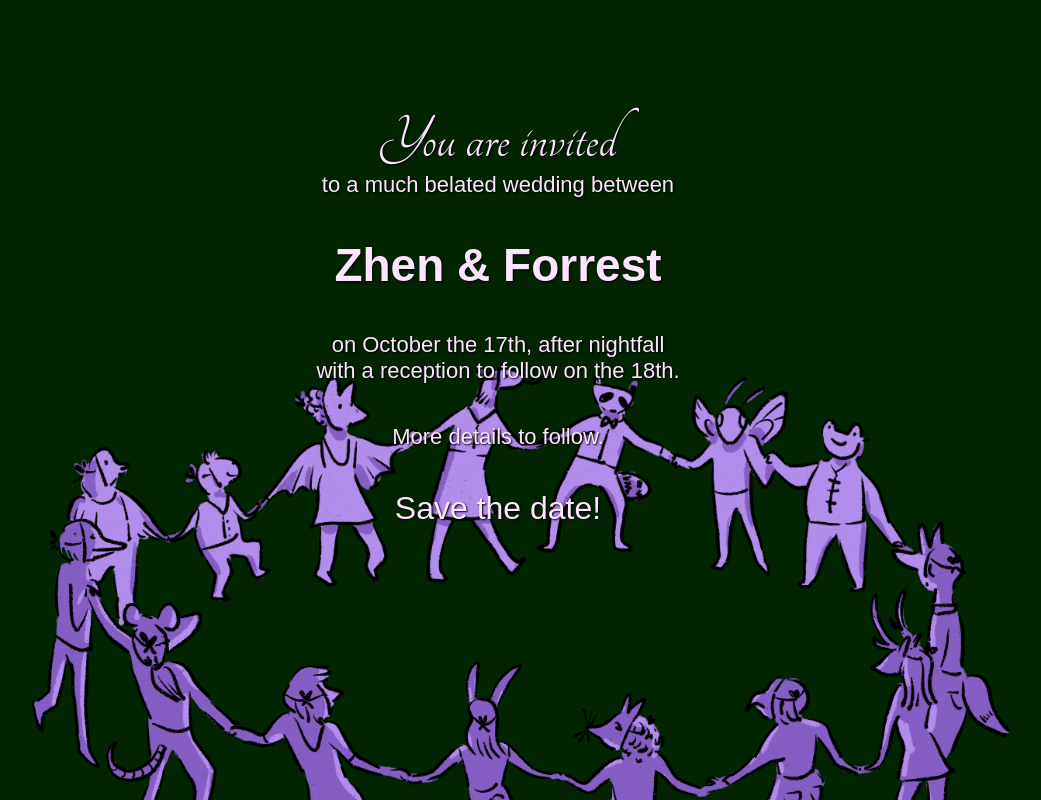
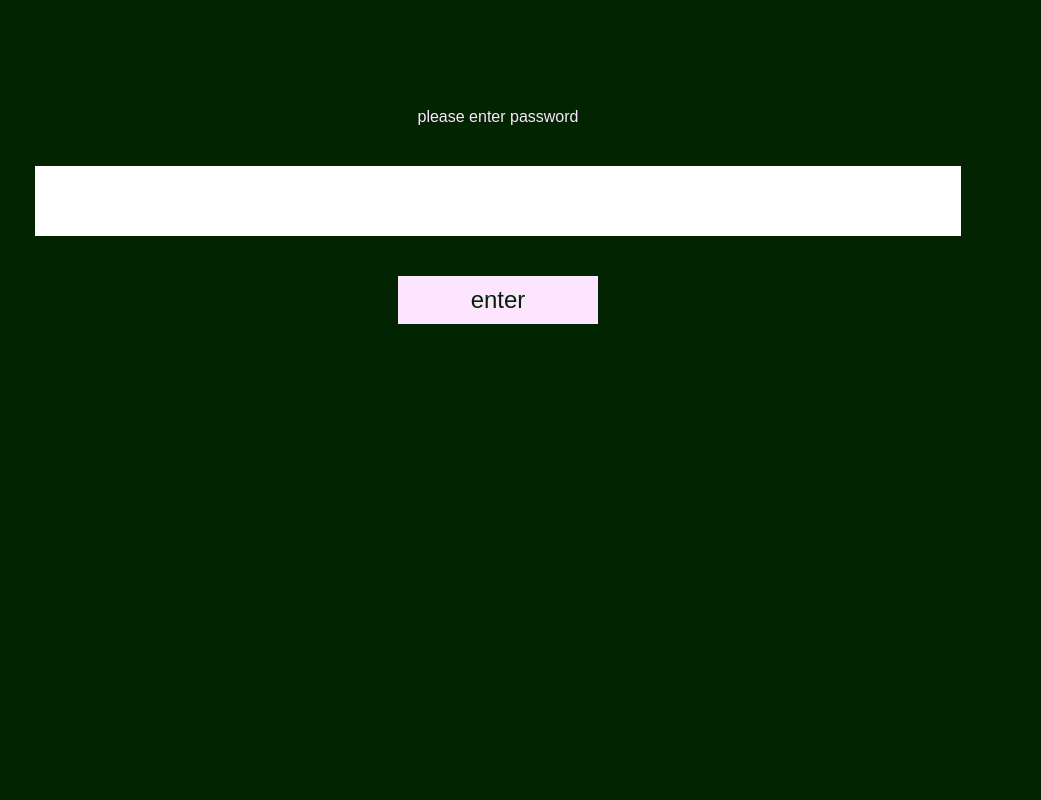
Before and after one commit to Bloombeard/bloombeard.github.io, a Next.js app: page /wedding in a window 1280 px wide. Shown: the whole page, without its empty margins (142-1183 px from the left). Built offline with nearby package versions, Linux system fonts and the light colour scheme; a web font is replaced by a local one.

Commit message:
saves access state in localstorage

```diff
--- a/app/(extra)/wedding/page.tsx
+++ b/app/(extra)/wedding/page.tsx
@@ -3,6 +3,7 @@
 import React, { useEffect, useRef, useState } from 'react'
 import Image from 'next/image'
 import { Tangerine } from 'next/font/google'
+import { setItem, getItem } from '@/common/utils/localStorage'
 
 import weddingRingTop from '@/public/assets/wedding/weddingRingTop.png'
 import weddingRingBottom from '@/public/assets/wedding/weddingRingBottom.png'
@@ -20,7 +21,9 @@ const Wedding = () => {
     const largestFontSize = '46px';
 
     const password = 'Zhen&Forrest2026'
-    const [hasAccess, setHasAccess] = useState<boolean>(false)
+    const [hasAccess, setHasAccess] = useState<boolean>(() => {
+        return getItem('hasAccess') || false
+    })
     const [passwordMissed, setPasswordMissed] = useState<boolean>(false)
     const [passwordInput, setPasswordInput] = useState<string>('')
     const inputRef = useRef<HTMLInputElement>(null)
@@ -37,9 +40,14 @@ const Wedding = () => {
         return () => document.removeEventListener('keypress', (e) => onEnterKeyPressed(e))
     })
 
+    useEffect(() => {
+        setItem('hasAccess', hasAccess)
+    }, [hasAccess])
+
     const onLoginClick = () => {
         if (passwordInput === password) {
             setHasAccess(true)
+
         } else {
             setPasswordMissed(true)
         }
@@ -47,7 +55,7 @@ const Wedding = () => {
 
     return (
         <main>
-            {/* { hasAccess ? ( */}
+            { hasAccess ? (
                 <>
                     <div className="center-column">
                         <div className="info-1">
@@ -65,14 +73,14 @@ const Wedding = () => {
                         <Image objectFit="cover" className="ring ring-top" src={weddingRingTop} alt="ring of animals, top" />
                         <Image objectFit="cover" className="ring ring-bottom" src={weddingRingBottom} alt="ring of animals, bottom" />
                 </>
-            {/* ) : (
+            ) : (
                 <div className="login-wrapper">
                     <div>please enter password</div>
                     <input onChange={ (e) => setPasswordInput(e.target.value)} ref={inputRef} value={passwordInput} />
                     <button onClick={onLoginClick}>enter</button>
                     { passwordMissed && (<div style={{ color: 'red' }}>password incorrect</div>)}
                 </div>
-            )} */}
+            )}
         </main>
     )
 }
--- a/common/styles/wedding.scss
+++ b/common/styles/wedding.scss
@@ -6,7 +6,7 @@ $topLayer: 2;
 
 @keyframes slideInFromBottom {
     0% {
-        transform: translateY(120%);
+        transform: translateY(150%);
         opacit: 0;
     }
     25% {
@@ -77,7 +77,7 @@ main {
         text-align: center;
         gap: 5vh;
         z-index: $middleLayer;
-        text-shadow: 1px 1px 2px black;
+        text-shadow: 2px 2px 1px black;
         padding-bottom: 100px;
         animation: slideInFromBottom 1.5s ease-out 0s 1 forwards;
 
@@ -88,8 +88,7 @@ main {
     }
 
     .ring {
-        padding-top: 35vh;
-        // transform: scale(0.75);
+        padding-top: 235px;
         position: fixed;
         height: 75%;
         width: 100%;
--- /dev/null
+++ b/common/utils/localStorage.ts
@@ -0,0 +1,16 @@
+export function setItem(key: string, value: unknown) {
+  try {
+    localStorage.setItem(key, JSON.stringify(value));
+  } catch (error) {
+    console.error('Error saving to localStorage', error);
+  }
+}
+
+export function getItem(key: string) {
+  try {
+    const item = localStorage.getItem(key);
+    return item ? JSON.parse(item) : undefined;
+  } catch (error) {
+    console.error('Error reading from localStorage', error);
+  }
+}
```
